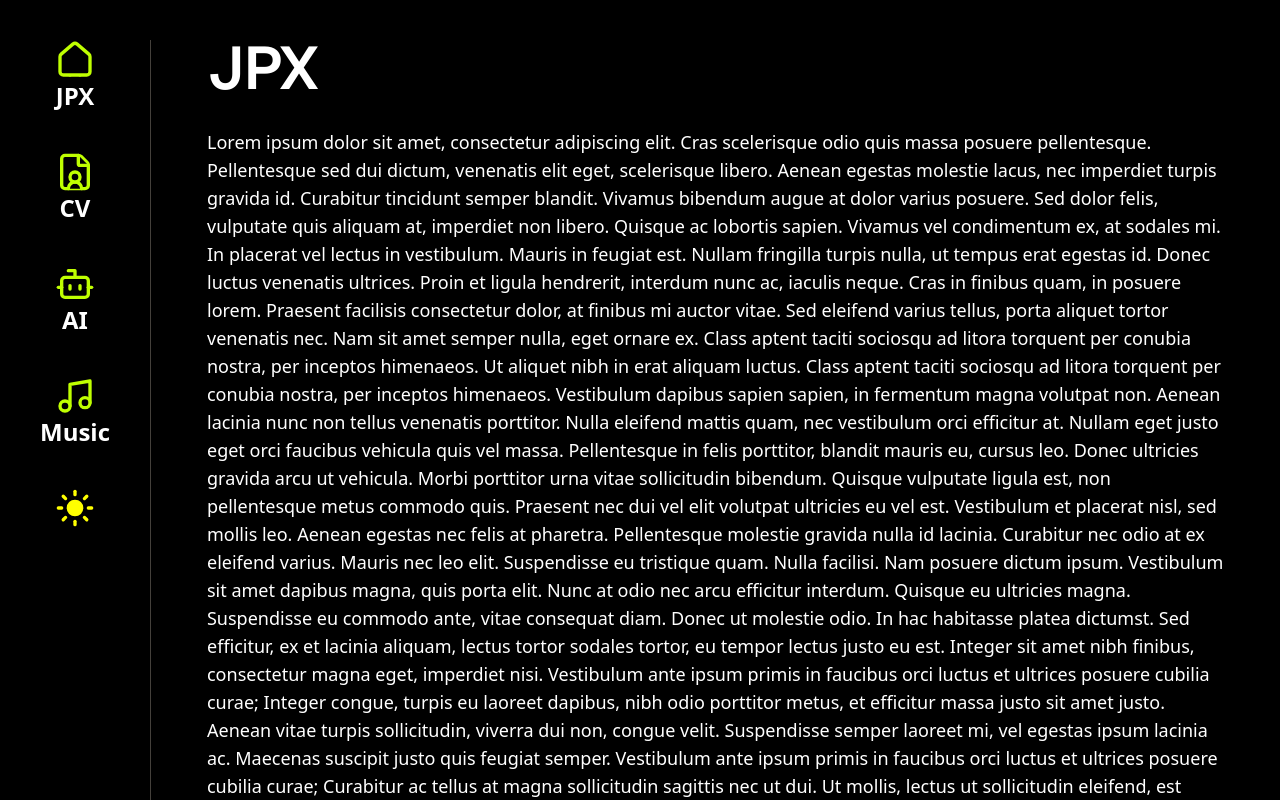
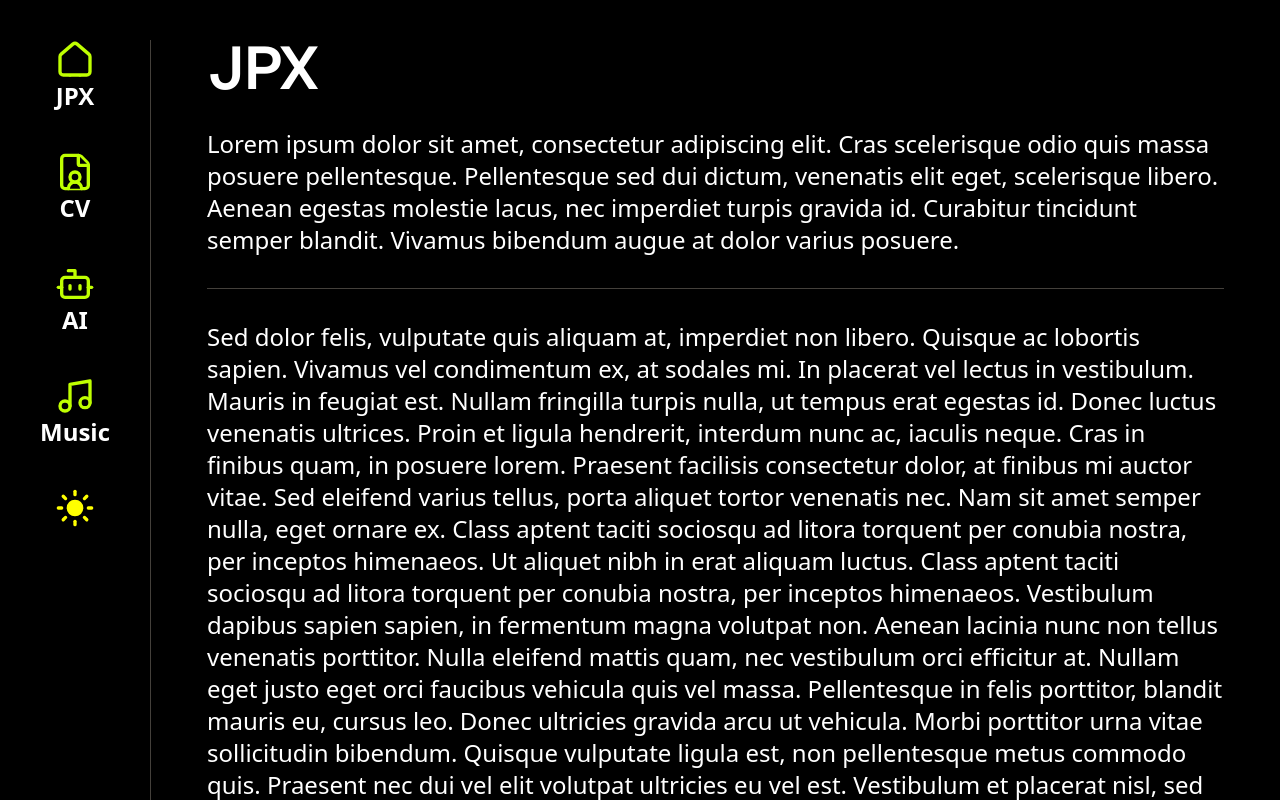
Before and after one commit to sean-xiao-zhao7/portfolio_personal_nextjs, a Next.js app: page / in a window 1280 px wide. Shown: the top 800 px of the page. Built offline with nearby package versions, Linux system fonts and the light colour scheme.

Commit message:
Add content divider

```diff
--- a/app/page.tsx
+++ b/app/page.tsx
@@ -1,5 +1,6 @@
 import PageLargeBody from "@/components/layouts/page/page-large-body";
 import PageLargeHeader from "@/components/layouts/page/page-large-header";
+import ContentDivider from "@/components/widgets/content-divider";
 
 export default function Home() {
   return <>
@@ -7,12 +8,15 @@ export default function Home() {
       JPX
     </PageLargeHeader>
     <PageLargeBody>
-      Lorem ipsum dolor sit amet, consectetur adipiscing elit. Cras scelerisque odio quis massa posuere pellentesque. Pellentesque sed dui dictum, venenatis elit eget, scelerisque libero. Aenean egestas molestie lacus, nec imperdiet turpis gravida id. Curabitur tincidunt semper blandit. Vivamus bibendum augue at dolor varius posuere. Sed dolor felis, vulputate quis aliquam at, imperdiet non libero. Quisque ac lobortis sapien. Vivamus vel condimentum ex, at sodales mi. In placerat vel lectus in vestibulum. Mauris in feugiat est. Nullam fringilla turpis nulla, ut tempus erat egestas id. Donec luctus venenatis ultrices. Proin et ligula hendrerit, interdum nunc ac, iaculis neque. Cras in finibus quam, in posuere lorem.
+      Lorem ipsum dolor sit amet, consectetur adipiscing elit. Cras scelerisque odio quis massa posuere pellentesque.
+      Pellentesque sed dui dictum, venenatis elit eget, scelerisque libero. Aenean egestas molestie lacus, nec imperdiet turpis gravida id. Curabitur tincidunt semper blandit. Vivamus bibendum augue at dolor varius posuere.
+      <ContentDivider />
+      Sed dolor felis, vulputate quis aliquam at, imperdiet non libero. Quisque ac lobortis sapien. Vivamus vel condimentum ex, at sodales mi. In placerat vel lectus in vestibulum. Mauris in feugiat est. Nullam fringilla turpis nulla, ut tempus erat egestas id. Donec luctus venenatis ultrices. Proin et ligula hendrerit, interdum nunc ac, iaculis neque. Cras in finibus quam, in posuere lorem.
       Praesent facilisis consectetur dolor, at finibus mi auctor vitae. Sed eleifend varius tellus, porta aliquet tortor venenatis nec. Nam sit amet semper nulla, eget ornare ex. Class aptent taciti sociosqu ad litora torquent per conubia nostra, per inceptos himenaeos. Ut aliquet nibh in erat aliquam luctus. Class aptent taciti sociosqu ad litora torquent per conubia nostra, per inceptos himenaeos. Vestibulum dapibus sapien sapien, in fermentum magna volutpat non. Aenean lacinia nunc non tellus venenatis porttitor. Nulla eleifend mattis quam, nec vestibulum orci efficitur at. Nullam eget justo eget orci faucibus vehicula quis vel massa. Pellentesque in felis porttitor, blandit mauris eu, cursus leo. Donec ultricies gravida arcu ut vehicula. Morbi porttitor urna vitae sollicitudin bibendum. Quisque vulputate ligula est, non pellentesque metus commodo quis. Praesent nec dui vel elit volutpat ultricies eu vel est. Vestibulum et placerat nisl, sed mollis leo.
       Aenean egestas nec felis at pharetra. Pellentesque molestie gravida nulla id lacinia. Curabitur nec odio at ex eleifend varius. Mauris nec leo elit. Suspendisse eu tristique quam. Nulla facilisi. Nam posuere dictum ipsum.
       Vestibulum sit amet dapibus magna, quis porta elit. Nunc at odio nec arcu efficitur interdum. Quisque eu ultricies magna. Suspendisse eu commodo ante, vitae consequat diam. Donec ut molestie odio. In hac habitasse platea dictumst. Sed efficitur, ex et lacinia aliquam, lectus tortor sodales tortor, eu tempor lectus justo eu est. Integer sit amet nibh finibus, consectetur magna eget, imperdiet nisi.
       Vestibulum ante ipsum primis in faucibus orci luctus et ultrices posuere cubilia curae; Integer congue, turpis eu laoreet dapibus, nibh odio porttitor metus, et efficitur massa justo sit amet justo. Aenean vitae turpis sollicitudin, viverra dui non, congue velit. Suspendisse semper laoreet mi, vel egestas ipsum lacinia ac. Maecenas suscipit justo quis feugiat semper. Vestibulum ante ipsum primis in faucibus orci luctus et ultrices posuere cubilia curae; Curabitur ac tellus at magna sollicitudin sagittis nec ut dui. Ut mollis, lectus ut sollicitudin eleifend, est turpis gravida justo, in blandit arcu odio a augue. Proin mattis, nisi eget euismod condimentum, turpis nibh tempor ligula, at finibus enim massa sed nulla.
-      <br /><br />
+      <ContentDivider />
       Lorem ipsum dolor sit amet, consectetur adipiscing elit. Cras scelerisque odio quis massa posuere pellentesque. Pellentesque sed dui dictum, venenatis elit eget, scelerisque libero. Aenean egestas molestie lacus, nec imperdiet turpis gravida id. Curabitur tincidunt semper blandit. Vivamus bibendum augue at dolor varius posuere. Sed dolor felis, vulputate quis aliquam at, imperdiet non libero. Quisque ac lobortis sapien. Vivamus vel condimentum ex, at sodales mi. In placerat vel lectus in vestibulum. Mauris in feugiat est. Nullam fringilla turpis nulla, ut tempus erat egestas id. Donec luctus venenatis ultrices. Proin et ligula hendrerit, interdum nunc ac, iaculis neque. Cras in finibus quam, in posuere lorem.
       Praesent facilisis consectetur dolor, at finibus mi auctor vitae. Sed eleifend varius tellus, porta aliquet tortor venenatis nec. Nam sit amet semper nulla, eget ornare ex. Class aptent taciti sociosqu ad litora torquent per conubia nostra, per inceptos himenaeos. Ut aliquet nibh in erat aliquam luctus. Class aptent taciti sociosqu ad litora torquent per conubia nostra, per inceptos himenaeos. Vestibulum dapibus sapien sapien, in fermentum magna volutpat non. Aenean lacinia nunc non tellus venenatis porttitor. Nulla eleifend mattis quam, nec vestibulum orci efficitur at. Nullam eget justo eget orci faucibus vehicula quis vel massa. Pellentesque in felis porttitor, blandit mauris eu, cursus leo. Donec ultricies gravida arcu ut vehicula. Morbi porttitor urna vitae sollicitudin bibendum. Quisque vulputate ligula est, non pellentesque metus commodo quis. Praesent nec dui vel elit volutpat ultricies eu vel est. Vestibulum et placerat nisl, sed mollis leo.
       Aenean egestas nec felis at pharetra. Pellentesque molestie gravida nulla id lacinia. Curabitur nec odio at ex eleifend varius. Mauris nec leo elit. Suspendisse eu tristique quam. Nulla facilisi. Nam posuere dictum ipsum.
--- a/components/layouts/page/page-large-body.tsx
+++ b/components/layouts/page/page-large-body.tsx
@@ -4,7 +4,7 @@ import { ReactNode } from "react";
  * Page body for home page and pages with emphasis.
  */
 export default function PageLargeBody({ children }: { children: ReactNode }) {
-    return <div className="justify-center text-lg mt-4 pt-4">
+    return <div className="justify-center text-2xl mt-4 pt-4">
         {children}
     </div>
 }
--- /dev/null
+++ b/components/widgets/content-divider.tsx
@@ -0,0 +1,8 @@
+/**
+ * Add space and 2 newlines
+ */
+export default function ContentDivider() {
+    return <>
+        <hr className="mt-8 mb-8 text-stone-700 light:text-stone-300" />
+    </>
+}
```
